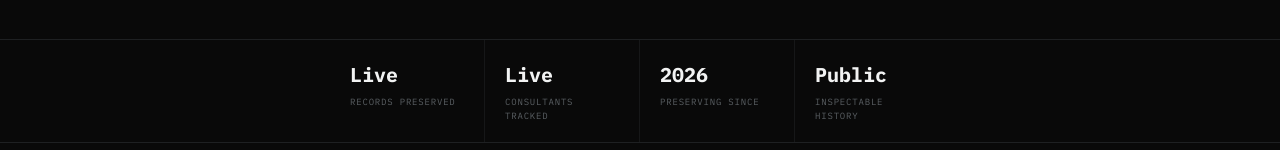
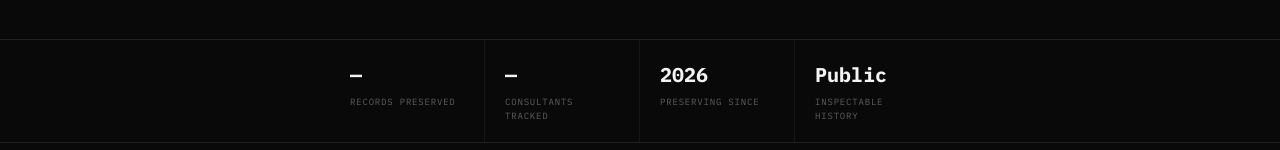
Before and after one commit to vaultverified402-maker/vaultverified402-maker, a plain HTML site: page index.html in a window 1280 px wide. Shown: the part 541-691 px from the top of the page. Drawn offline with Linux system fonts and the light colour scheme; no server answers.

Commit message:
Fix live homepage metric resilience

```diff
--- a/index.html
+++ b/index.html
@@ -48,13 +48,18 @@ function title(v){if(!v)return'';return String(v).toLowerCase().replace(/(^|[_\s
 function date(v,year){if(!v)return'';try{return new Date(v).toLocaleDateString('en-US',{month:'short',day:year?undefined:'numeric',year:year?'numeric':undefined,timeZone:'America/Chicago'})}catch(e){return''}}
 function stateFor(r){var rs=String(r.result_status||'').toLowerCase();if(rs==='win')return{cls:'state--win',label:'Result: Win'};if(rs==='loss')return{cls:'state--loss',label:'Result: Loss'};if(r.result_status)return{cls:'state--other',label:'Result: '+title(r.result_status)};return{cls:'state--preserved',label:title(r.status||'Preserved')}}
 var input=document.getElementById('archive-search'),button=document.getElementById('archive-search-btn');function goSearch(){var q=(input.value||'').trim();location.href=q?'/records.html?search='+encodeURIComponent(q):'/records.html'}button.addEventListener('click',goSearch);input.addEventListener('keydown',function(e){if(e.key==='Enter')goSearch()});
-var metricsBusy=false;
+var metricsBusy=false,metricsRetryTimer=null,metricsRetryCount=0;
+function setMetricFallback(){
+ if(document.getElementById('metric-records').textContent==='···')document.getElementById('metric-records').textContent='—';
+ if(document.getElementById('metric-consultants').textContent==='···')document.getElementById('metric-consultants').textContent='—';
+ if(document.getElementById('metric-since').textContent==='···')document.getElementById('metric-since').textContent='2026';
+}
 function refreshMetrics(){
  if(metricsBusy)return;metricsBusy=true;
  fetch(SUPABASE_URL+'/rest/v1/v_public_platform_stats?select=total_records_preserved,total_public_consultants,earliest_public_record_at',{headers:headers(),cache:'no-store'})
  .then(function(r){if(!r.ok)throw new Error(String(r.status));return r.json()})
- .then(function(rows){var s=rows&&rows[0];if(!s)throw new Error('empty');document.getElementById('metric-records').textContent=s.total_records_preserved!=null?String(s.total_records_preserved):'Live';document.getElementById('metric-consultants').textContent=s.total_public_consultants!=null?String(s.total_public_consultants):'Live';document.getElementById('metric-since').textContent=date(s.earliest_public_record_at,true)||'2026'})
- .catch(function(){if(document.getElementById('metric-records').textContent==='···')document.getElementById('metric-records').textContent='Live';if(document.getElementById('metric-consultants').textContent==='···')document.getElementById('metric-consultants').textContent='Live';if(document.getElementById('metric-since').textContent==='···')document.getElementById('metric-since').textContent='2026'})
+ .then(function(rows){var s=rows&&rows[0];if(!s)throw new Error('empty');document.getElementById('metric-records').textContent=s.total_records_preserved!=null?String(s.total_records_preserved):'—';document.getElementById('metric-consultants').textContent=s.total_public_consultants!=null?String(s.total_public_consultants):'—';document.getElementById('metric-since').textContent=date(s.earliest_public_record_at,true)||'2026';metricsRetryCount=0;if(metricsRetryTimer){clearTimeout(metricsRetryTimer);metricsRetryTimer=null}})
+ .catch(function(){setMetricFallback();if(metricsRetryCount<3&&!metricsRetryTimer){metricsRetryCount+=1;metricsRetryTimer=setTimeout(function(){metricsRetryTimer=null;refreshMetrics()},1500*metricsRetryCount)}})
  .finally(function(){metricsBusy=false});
 }
 refreshMetrics();
```
